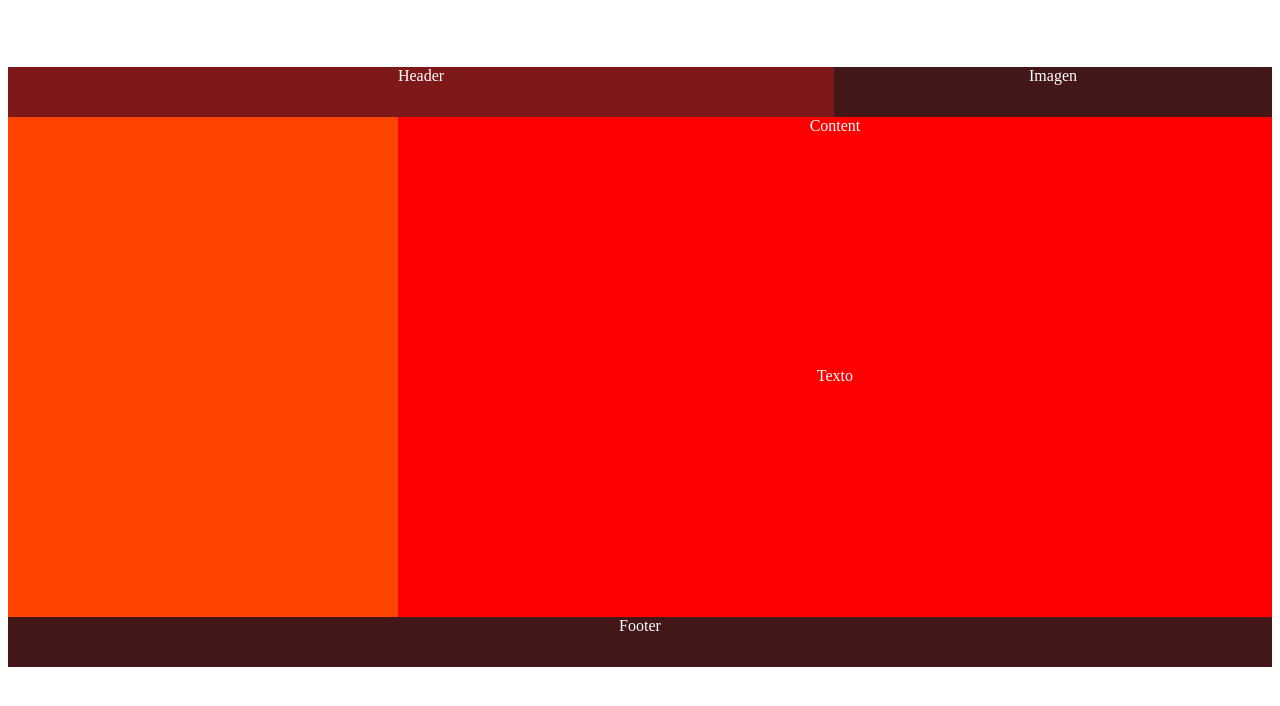
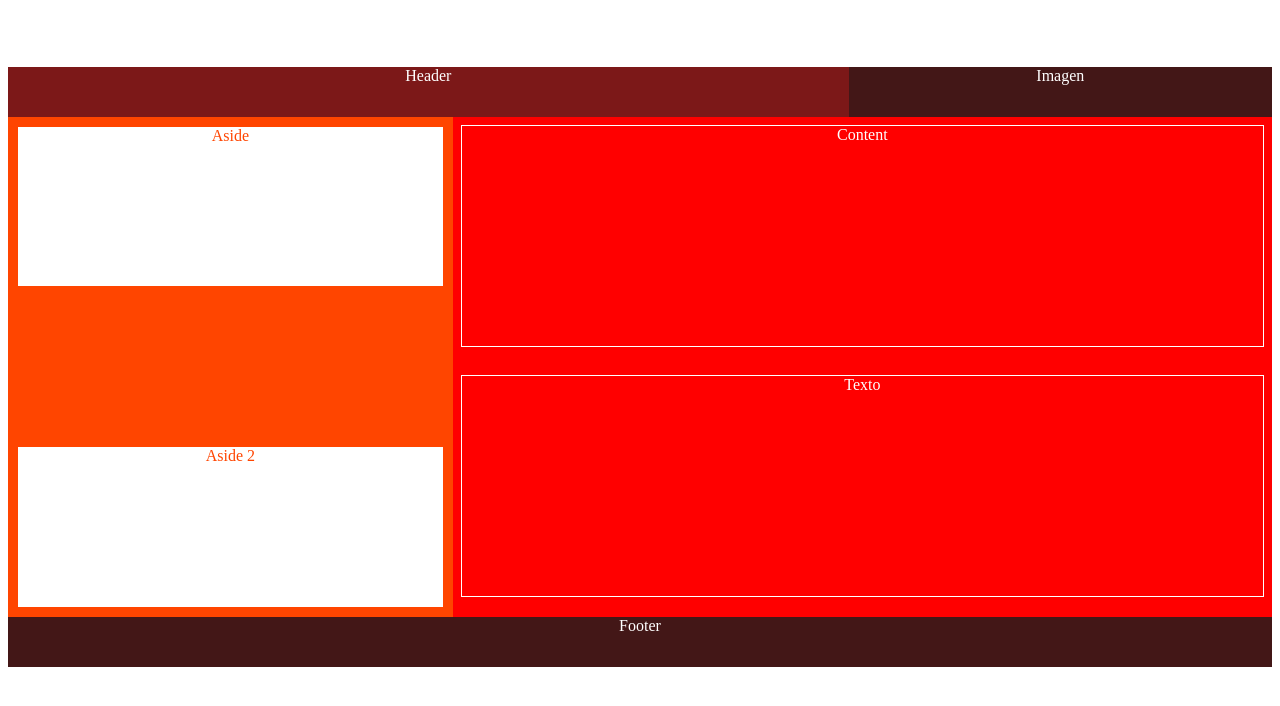
Before and after one commit to xisca-ayala/maquetacion, a plain HTML site: page grid/gridAreas/index.html in a window 1280 px wide. Drawn offline with Linux system fonts and the light colour scheme.

Commit message:
grid areas

```diff
--- a/grid/gridAreas/index.html
+++ b/grid/gridAreas/index.html
@@ -12,10 +12,16 @@
         <div class="header">Header</div>
         <div class="image">Imagen</div>
         <div class="lateralMenu">
-            <div></div>
+            <div class="arribaLateral">Aside</div>
+            <div class="enmedioLateral"></div>
+            <div class="abajoLateral">Aside 2</div>
         </div>
-        <div class="content">Content</div>
-        <div class="text">Texto</div>
+        <div class="content">
+            <div class="content2">Content</div>
+        </div>
+        <div class="text">
+            <div class="text2">Texto</div>
+        </div>
         <div class="footer">Footer</div>
     </div>
 </body>
--- a/grid/gridAreas/style.css
+++ b/grid/gridAreas/style.css
@@ -29,40 +29,53 @@
     height:500px;
     display:grid;
     grid-template-areas:
-        'orang'
-        'aside'
-        'orang'
-        'orang'
-        'aside'
-        'orang';
-    grid-template-rows: 1fr 1fr 1fr 1fr 1fr 1fr;
-    grid-template-columns: 1fr;
-
+                'arribaLateral'
+                'enmedioLateral'
+                'abajoLateral';
 }
 
-.orang{
-    grid-area: orang;
-    background-color: blue;
-
+.arribaLateral{
+    grid-area: arribaLateral;
+    background-color: white;
+    border: 10px solid orangered;
+    color:orangered;
 }
 
-.aside{
+.enmedioLateral{
+    grid-area: enmedioLateral;
+}
+
+.abajoLateral{
+    grid-area: abajoLateral;
     background-color: white;
+    border: 10px solid orangered;
     color:orangered;
-    grid-area: aside;
-
 }
 
 .content{
     background-color: red;
     grid-area: content;
-    height: 250px;
+    height: 234px;
+    border: 8px solid red;
+    grid-template-areas: 'content2';
+}
+
+.content2{
+    border: 1px solid white;
+    height: 220px;
 }
 
 .text{
     background-color: red;
     grid-area: text;
-    height: 250px;
+    height: 234px;
+    border: 8px solid red;
+    grid-template-areas: 'text2';
+}
+
+.text2{
+    border: 1px solid white;
+    height: 220px;
 }
 
 .footer{
```
